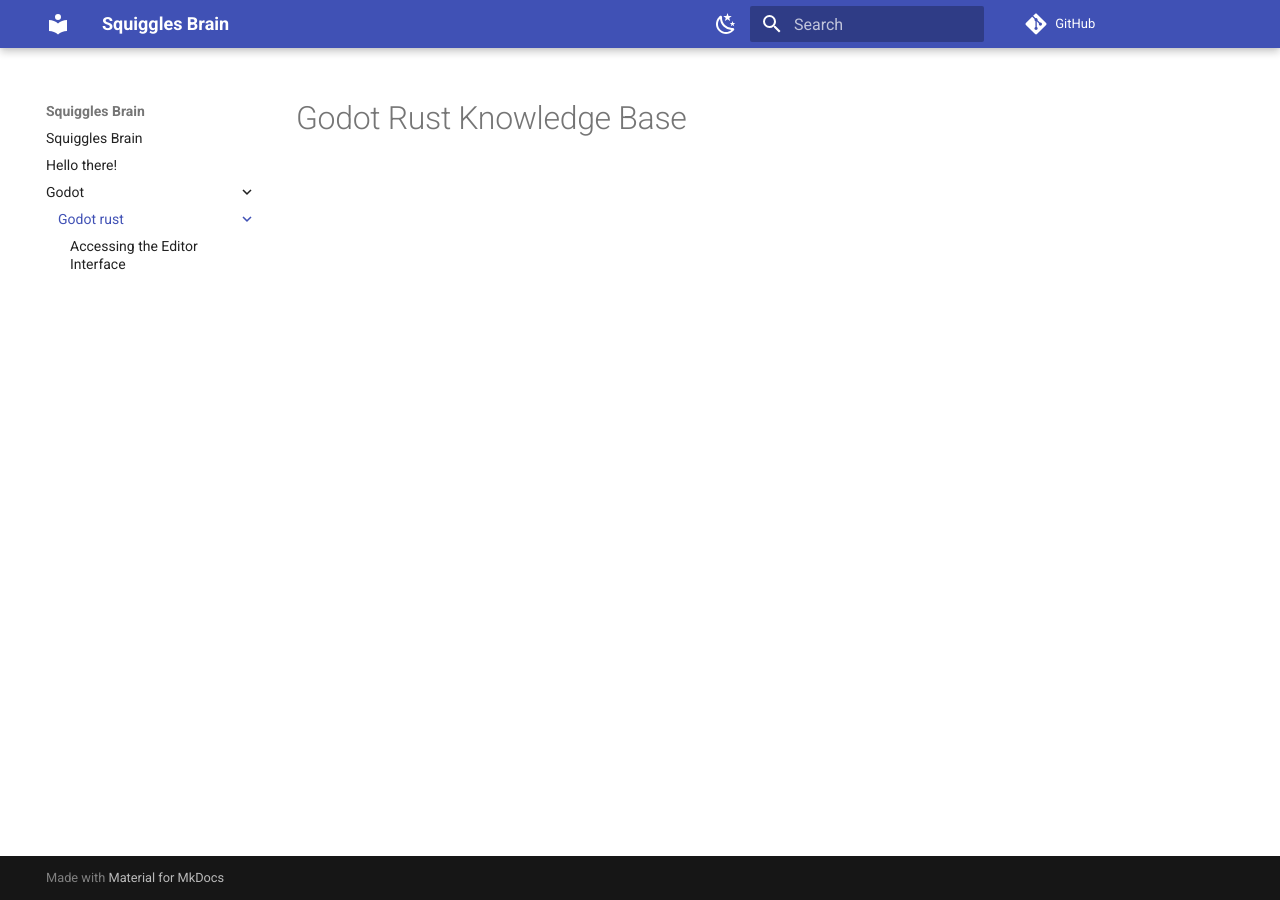
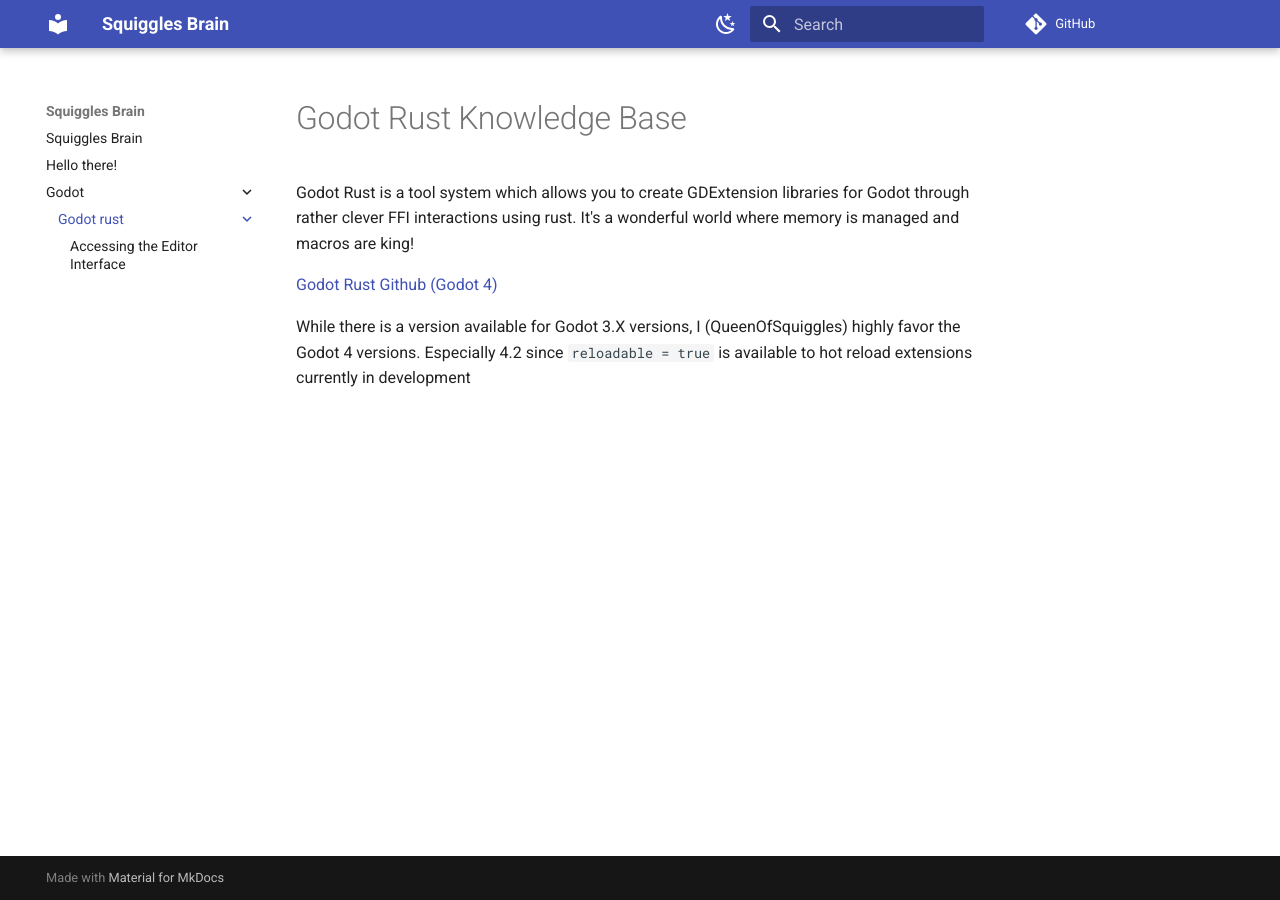
Before and after one commit to QueenOfSquiggles/squiggles-brain, an MkDocs documentation site: the page built from docs/godot/godot-rust/index.md, in a window 1280 px wide. Built offline with MkDocs 1.6.1 and Material for MkDocs 9.7.7, drawn with Linux system fonts in a browser that asks for light colours; comment, search, counter and statistics services are not loaded.

Commit message:
Added Godot Rust Index

```diff
--- a/docs/godot/godot-rust/index.md
+++ b/docs/godot/godot-rust/index.md
@@ -1 +1,7 @@
 # Godot Rust Knowledge Base
+
+Godot Rust is a tool system which allows you to create GDExtension libraries for Godot through rather clever FFI interactions using rust. It's a wonderful world where memory is managed and macros are king!
+
+[Godot Rust Github (Godot 4)](https://github.com/godot-rust/gdext)
+
+While there is a version available for Godot 3.X versions, I (QueenOfSquiggles) highly favor the Godot 4 versions. Especially 4.2 since `reloadable = true` is available to hot reload extensions currently in development
```
